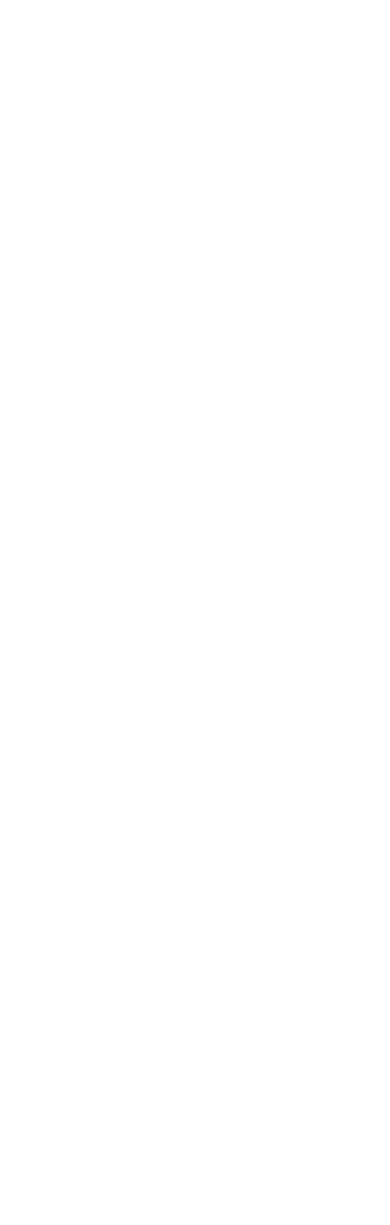
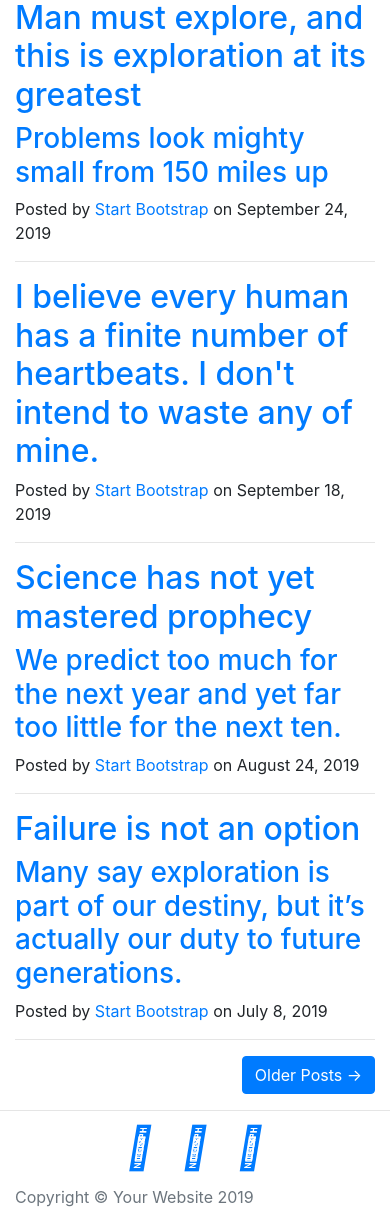
Before and after one commit to KarimGil/DJANGO_Blog, a Django app: page / in a window 390 px wide. Before the commit the part shown is empty. Shown: the part 185-1410 px from the top of the page. Before the commit the page ends 56 px from the top, so only its background shows below. Run offline with Django 3.2, Linux system fonts and the light colour scheme; some libraries are stand-ins or nearby versions.

Commit message:
UPDATING SEARCH FEATURE

```diff
--- a/home/urls.py
+++ b/home/urls.py
@@ -7,5 +7,7 @@ urlpatterns = [
     path('',views.home,name='home'),
     path('about',views.about,name='about'),
     path('contact',views.contact,name='contact'),
+    path('search',views.search,name='search'),
+
 
 ]
--- a/home/views.py
+++ b/home/views.py
@@ -22,3 +22,6 @@ def contact(request):
 
 def about(request):
     return render(request,'home/about.html')
+
+def search(request):
+    return HttpResponse('This is search')
--- a/templates/base.html
+++ b/templates/base.html
@@ -32,8 +32,8 @@
               <a class="nav-link" href="/blog">Blog</a>
             </li>
           </ul>
-          <form class="form-inline my-2 my-lg-0">
-            <input class="form-control mr-sm-2" type="search" placeholder="Search" aria-label="Search">
+          <form class="form-inline my-2 my-lg-0" method="get" action="/search">
+            <input class="form-control mr-sm-2" type="search" placeholder="Search" aria-label="Search" name="search" id="search">
             <button class="btn btn-outline-success my-2 my-sm-0" type="submit">Search</button>
           </form>
         </div>
--- a/templates/home/home.html
+++ b/templates/home/home.html
@@ -12,7 +12,123 @@
    {% block content %}
 
 
+    <header class="masthead" style="background-image: url('img/home-bg.jpg')">
+    <div class="overlay"></div>
+    <div class="container">
+      <div class="row">
+        <div class="col-lg-8 col-md-10 mx-auto">
+          <div class="site-heading">
+            <h1>Clean Blog</h1>
+            <span class="subheading">A Blog Theme by Start Bootstrap</span>
+          </div>
+        </div>
+      </div>
+    </div>
+  </header>
 
+  <!-- Main Content -->
+  <div class="container">
+    <div class="row">
+      <div class="col-lg-8 col-md-10 mx-auto">
+        <div class="post-preview">
+          <a href="post.html">
+            <h2 class="post-title">
+              Man must explore, and this is exploration at its greatest
+            </h2>
+            <h3 class="post-subtitle">
+              Problems look mighty small from 150 miles up
+            </h3>
+          </a>
+          <p class="post-meta">Posted by
+            <a href="#">Start Bootstrap</a>
+            on September 24, 2019</p>
+        </div>
+        <hr>
+        <div class="post-preview">
+          <a href="post.html">
+            <h2 class="post-title">
+              I believe every human has a finite number of heartbeats. I don't intend to waste any of mine.
+            </h2>
+          </a>
+          <p class="post-meta">Posted by
+            <a href="#">Start Bootstrap</a>
+            on September 18, 2019</p>
+        </div>
+        <hr>
+        <div class="post-preview">
+          <a href="post.html">
+            <h2 class="post-title">
+              Science has not yet mastered prophecy
+            </h2>
+            <h3 class="post-subtitle">
+              We predict too much for the next year and yet far too little for the next ten.
+            </h3>
+          </a>
+          <p class="post-meta">Posted by
+            <a href="#">Start Bootstrap</a>
+            on August 24, 2019</p>
+        </div>
+        <hr>
+        <div class="post-preview">
+          <a href="post.html">
+            <h2 class="post-title">
+              Failure is not an option
+            </h2>
+            <h3 class="post-subtitle">
+              Many say exploration is part of our destiny, but it’s actually our duty to future generations.
+            </h3>
+          </a>
+          <p class="post-meta">Posted by
+            <a href="#">Start Bootstrap</a>
+            on July 8, 2019</p>
+        </div>
+        <hr>
+        <!-- Pager -->
+        <div class="clearfix">
+          <a class="btn btn-primary float-right" href="#">Older Posts &rarr;</a>
+        </div>
+      </div>
+    </div>
+  </div>
+
+  <hr>
+
+  <!-- Footer -->
+  <footer>
+    <div class="container">
+      <div class="row">
+        <div class="col-lg-8 col-md-10 mx-auto">
+          <ul class="list-inline text-center">
+            <li class="list-inline-item">
+              <a href="#">
+                <span class="fa-stack fa-lg">
+                  <i class="fas fa-circle fa-stack-2x"></i>
+                  <i class="fab fa-twitter fa-stack-1x fa-inverse"></i>
+                </span>
+              </a>
+            </li>
+            <li class="list-inline-item">
+              <a href="#">
+                <span class="fa-stack fa-lg">
+                  <i class="fas fa-circle fa-stack-2x"></i>
+                  <i class="fab fa-facebook-f fa-stack-1x fa-inverse"></i>
+                </span>
+              </a>
+            </li>
+            <li class="list-inline-item">
+              <a href="#">
+                <span class="fa-stack fa-lg">
+                  <i class="fas fa-circle fa-stack-2x"></i>
+                  <i class="fab fa-github fa-stack-1x fa-inverse"></i>
+                </span>
+              </a>
+            </li>
+          </ul>
+          <p class="copyright text-muted">Copyright &copy; Your Website 2019</p>
+        </div>
+      </div>
+    </div>
+  </footer>
 
 
    {% endblock content %}
```
